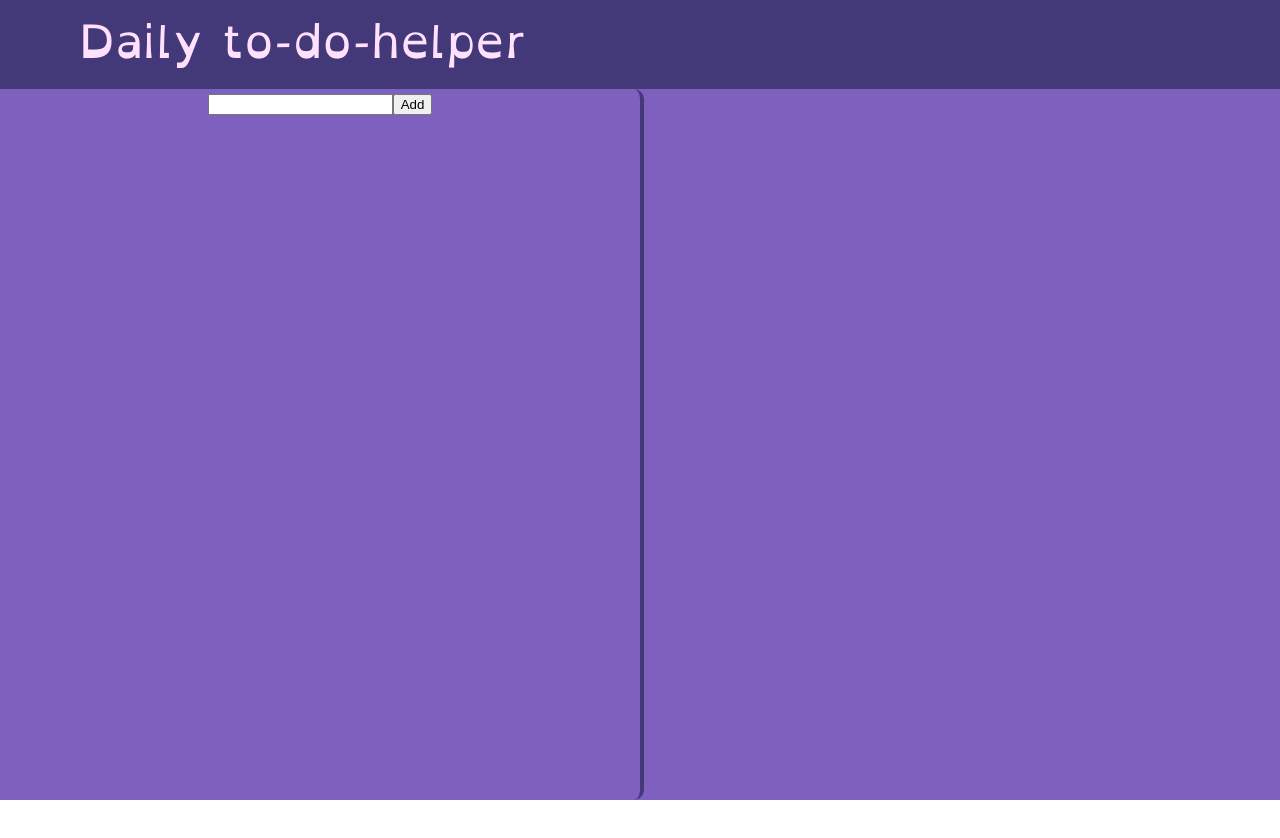
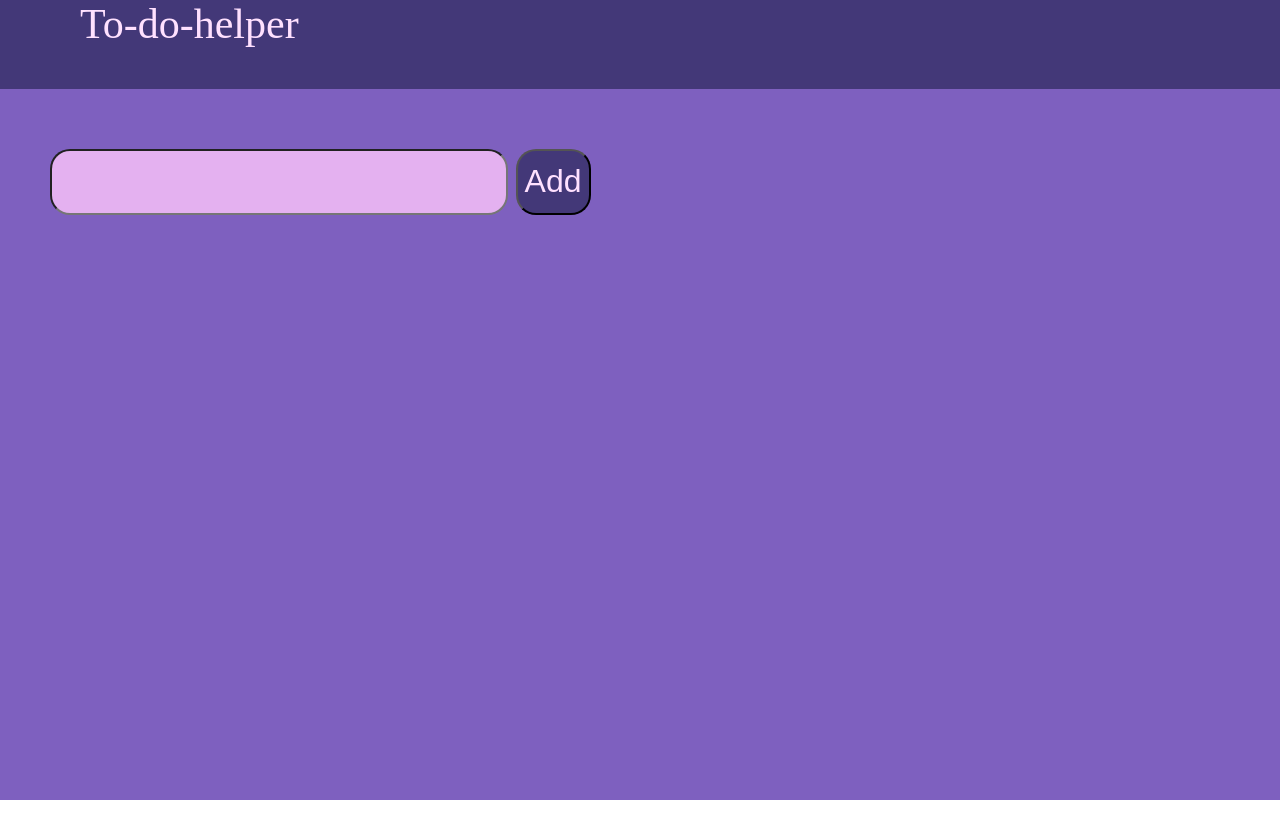
Before and after one commit to Edwin-Joe/daily-todo-helper, a React (Create React App) app: page / in a window 1280 px wide. Shown: the top 838 px of the page. After the commit the page ends 800 px from the top, so only its background shows below. Built offline with nearby package versions, Linux system fonts and the light colour scheme.

Commit message:
styling changes

```diff
--- a/src/App.css
+++ /dev/null
@@ -1,28 +0,0 @@
-.App {
-  text-align: center;
-}
-
-.App-logo {
-  height: 40vmin;
-  pointer-events: none;
-}
-
-@media (prefers-reduced-motion: no-preference) {
-  .App-logo {
-    animation: App-logo-spin infinite 20s linear;
-  }
-}
-
-
-.App-link {
-  color: #61dafb;
-}
-
-@keyframes App-logo-spin {
-  from {
-    transform: rotate(0deg);
-  }
-  to {
-    transform: rotate(360deg);
-  }
-}
--- a/src/App.js
+++ b/src/App.js
@@ -1,4 +1,3 @@
-import './App.css';
 import TodoHome from './todo/components/TodoHome';
 
 function App() {
--- a/src/index.css
+++ b/src/index.css
@@ -10,9 +10,4 @@ body {
   margin: 0;
   -webkit-font-smoothing: antialiased;
   -moz-osx-font-smoothing: grayscale;
-  font-family: 'DyslexicFont', sans-serif;
 }
-
-code {
-  font-family: 'DyslexicFont', sans-serif;
-}
--- a/src/todo/components/CompletedList.jsx
+++ b/src/todo/components/CompletedList.jsx
@@ -3,7 +3,6 @@ const CompletedList = () => {
     <div
       style={{
         width: "50%",
-        height: "100%",
       }}
     ></div>
   );
--- a/src/todo/components/Header.jsx
+++ b/src/todo/components/Header.jsx
@@ -17,7 +17,7 @@ const Header = () => {
           color: PALLETTE.PINK,
         }}
       >
-        Daily to-do-helper
+        To-do-helper
       </text>
     </div>
   );
--- a/src/todo/components/TodoHome.jsx
+++ b/src/todo/components/TodoHome.jsx
@@ -7,7 +7,6 @@ const TodoHome = () => {
       style={{
         width: "100vw",
         height: "100vh",
-        fontFamily: "DyslexicFont",
         display: "flex",
         flexDirection: "column",
       }}
--- a/src/todo/components/TodoList.jsx
+++ b/src/todo/components/TodoList.jsx
@@ -5,16 +5,41 @@ const TodoList = () => {
     <div
       style={{
         width: "50%",
-        height: "100%",
-        borderRight: `4px solid ${PALLETTE.DARK_PURPLE}`,
-        borderRadius: "10px",
+        height: "auto",
         display: "flex",
         justifyContent: "center",
+        alignItems: "flex-start",
+        paddingTop: "60px",
       }}
     >
-      <div style={{ flexDirection: "row" }}>
-        <input type="text" />
-        <button>Add</button>
+      <div
+        style={{
+          flexDirection: "row",
+          display: "flex",
+          alignItems: "center",
+          height: "auto",
+          gap: "8px",
+        }}
+      >
+        <input
+          type="text"
+          style={{
+            borderRadius: "20px",
+            height: "60px",
+            width: "450px",
+            backgroundColor: PALLETTE.LIGHT_PURPLE,
+          }}
+        />
+        <button
+          style={{
+            borderRadius: "20px",
+            height: "66px",
+            width: "75px",
+            backgroundColor: PALLETTE.DARK_PURPLE,
+          }}
+        >
+          <span style={{ fontSize: 32, color: PALLETTE.PINK }}>Add</span>
+        </button>
       </div>
     </div>
   );
--- a/src/todo/utils/utils.ts
+++ b/src/todo/utils/utils.ts
@@ -6,7 +6,7 @@ export enum PALLETTE {
 }
 
 export enum FONT_SIZES {
-    HEADER=46,
+    HEADER=42,
     LABEL=30,
     TITLE=38,
 }
```
